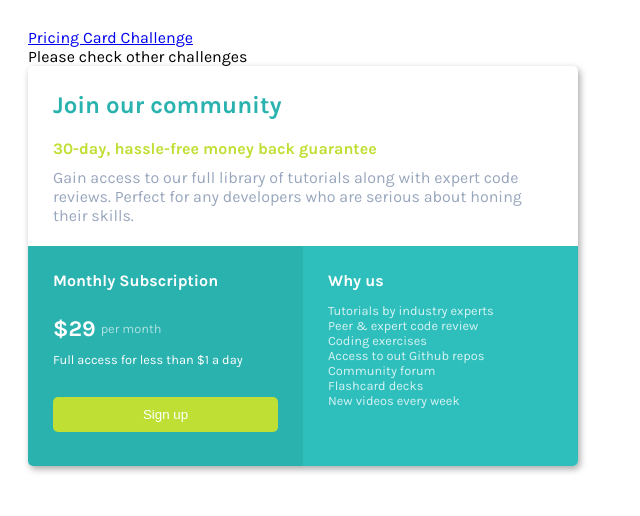
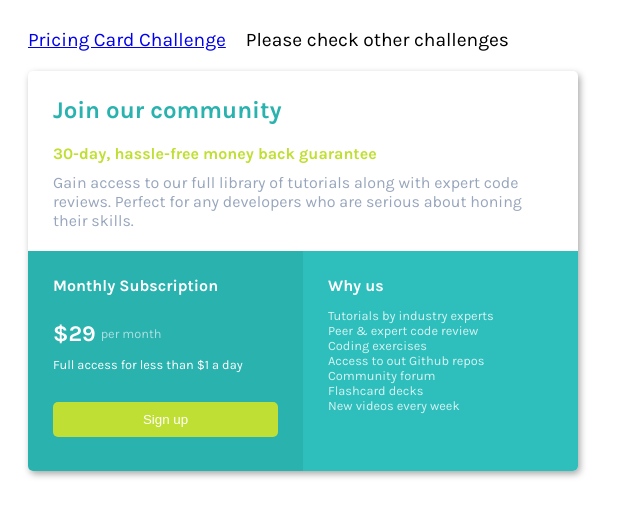
Before and after one commit to Subhi-DaJava/Pricing-Card-Challenge-Mobile-First-Approach, a plain HTML site: page index.html in a window 1280 px wide. Shown: the whole page, without its empty margins (0-640 px from the left). Drawn offline with Linux system fonts and the light colour scheme; a script that the page names is missing.

Commit message:
Update style.css

```diff
--- a/style.css
+++ b/style.css
@@ -10,6 +10,15 @@ html {
 }
 body {
   padding: 20px;
+}
+
+#hedearlink {
+  display: flex;
+  margin-bottom: 20px;
+  font-size: 1.2rem
+}
+#hedearlink p {
+  margin-left: 20px;
 }
 
 h2, h4, p {
```
